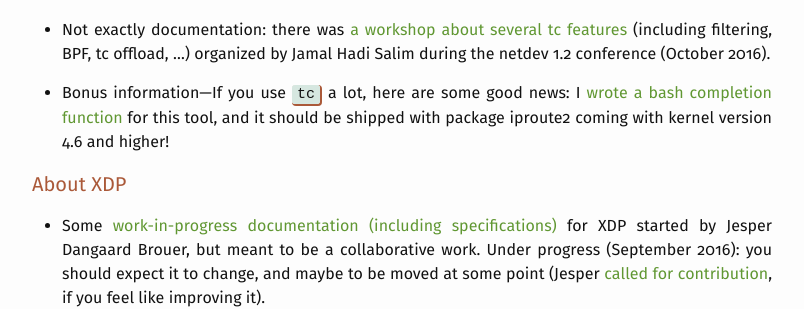
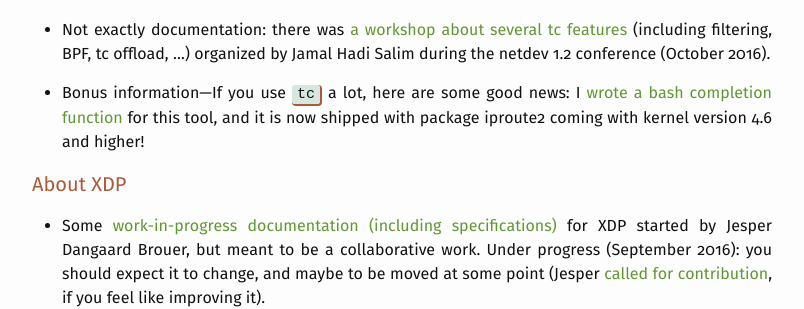
Before and after one commit to qmonnet/whirl-offload, a Jekyll site: the page built from _posts/2016-09-01-dive-into-bpf.md, in a window 1280 px wide and 900 px high, scrolled down 8478 px. Shown: the part 152-461 px from the top of the window, without its empty margins (238-1042 px from the left). Built offline with Jekyll 4.4.1, drawn with Linux system fonts in a browser that asks for light colours; some web fonts are replaced; some of the changed lines change nothing that is shown.

Commit message:
posts/BPF_resources: update URLs for iproute2 and iproute2-next repos
iproute2 repositories have moved, see:
https://www.spinics.net/lists/netdev/msg478640.html

Update all relevant URLs. Links to iproute2-next are used when linking
to no particular version of the package, so that readers are redirected
towards the most recent version of the source code when possible.

```diff
--- a/_posts/2016-09-01-dive-into-bpf.md
+++ b/_posts/2016-09-01-dive-into-bpf.md
@@ -500,12 +500,12 @@
   them have been added lately. If you cannot find the documentation for a
   particular queuing discipline (qdisc), class or filter, it may be worth
   checking the latest
-  [manual pages for tc components](https://git.kernel.org/cgit/linux/kernel/git/shemminger/iproute2.git/tree/man/man8).
+  [manual pages for tc components](https://git.kernel.org/pub/scm/network/iproute2/iproute2-next.git/tree/man/man8).
 
 * Some additional material can be found within the files of iproute2 package
-  itself: the package contains [some documentation](https://git.kernel.org/pub/scm/linux/kernel/git/shemminger/iproute2.git/tree/doc?h=v4.13.0),
+  itself: the package contains [some documentation](https://git.kernel.org/pub/scm/network/iproute2/iproute2.git/tree/doc?h=v4.13.0),
   including some files that helped me understand better
-  [the functioning of **tc's actions**](https://git.kernel.org/pub/scm/linux/kernel/git/shemminger/iproute2.git/tree/doc/actions?h=v4.13.0).<br />
+  [the functioning of **tc's actions**](https://git.kernel.org/pub/scm/network/iproute2/iproute2.git/tree/doc/actions?h=v4.13.0).<br />
   **Edit:** While still available from the Git history, these files have been
   deleted from iproute2 in October 2017.
 
@@ -514,10 +514,9 @@
   (including filtering, BPF, tc offload, …) organized by Jamal Hadi Salim
   during the netdev 1.2 conference (October 2016).
 
-* Bonus information—If you use `tc` a lot, here are some good news: I [wrote a
-  bash completion
-  function](https://git.kernel.org/cgit/linux/kernel/git/shemminger/iproute2.git/commit/bash-completion/tc?id=27d44f3a8a4708bcc99995a4d9b6fe6f81e3e15b)
-  for this tool, and it should be shipped with package iproute2 coming with
+* Bonus information—If you use `tc` a lot, here are some good news: I
+  [wrote a bash completion function](https://git.kernel.org/pub/scm/network/iproute2/iproute2.git/commit/bash-completion/tc?id=27d44f3a8a4708bcc99995a4d9b6fe6f81e3e15b)
+  for this tool, and it is now shipped with package iproute2 coming with
   kernel version 4.6 and higher!
 
 ### About XDP
@@ -604,7 +603,7 @@
 The iproute2 package provide several examples as well. They are obviously
 oriented towards network programming, since the programs are to be attached to
 tc ingress or egress interfaces. The examples dwell under the
-[iproute2/examples/bpf/](https://git.kernel.org/cgit/linux/kernel/git/shemminger/iproute2.git/tree/examples/bpf)
+[iproute2/examples/bpf/](https://git.kernel.org/pub/scm/network/iproute2/iproute2-next.git/tree/examples/bpf)
 directory.
 
 ### From bcc set of tools
@@ -727,12 +726,12 @@
 
 The code related to BPF **in tc** comes with the iproute2 package, of course.
 Some of it is under the
-[iproute2/tc/](https://git.kernel.org/cgit/linux/kernel/git/shemminger/iproute2.git/tree/tc)
+[iproute2/tc/](https://git.kernel.org/pub/scm/network/iproute2/iproute2-next.git/tree/tc)
 directory. The files f\_bpf.c and m\_bpf.c (and e\_bpf.c) are used respectively
 to handle BPF filters and actions (and tc `exec` command, whatever this may
 be). File q\_clsact.c defines the `clsact` qdisc especially created for BPF.
 But **most of the BPF userspace logic** is implemented in
-[iproute2/lib/bpf.c](https://git.kernel.org/cgit/linux/kernel/git/shemminger/iproute2.git/tree/lib/bpf.c)
+[iproute2/lib/bpf.c](https://git.kernel.org/pub/scm/network/iproute2/iproute2-next.git/tree/lib/bpf.c)
 library, so this is probably where you should head to if you want to mess up
 with BPF and tc (it was moved from file iproute2/tc/tc_bpf.c, where you may
 find the same code in older versions of the package).
```
